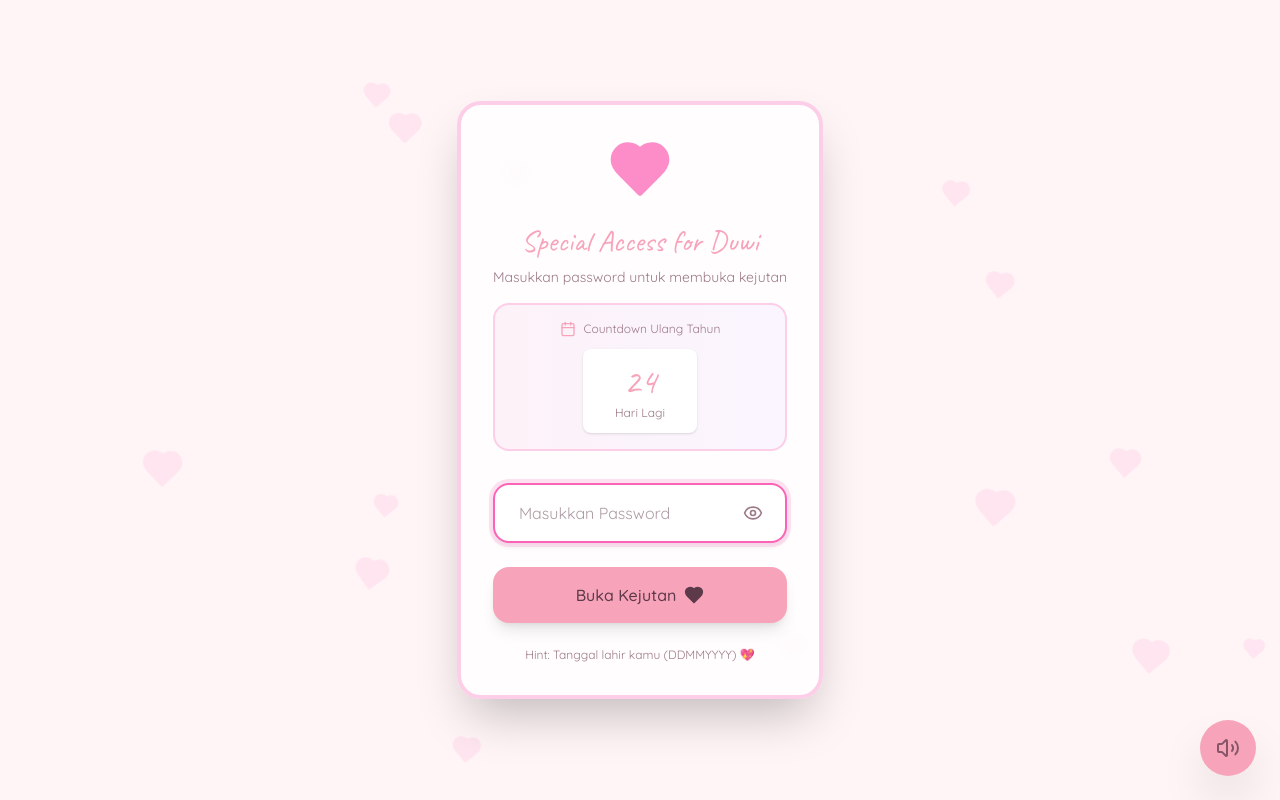
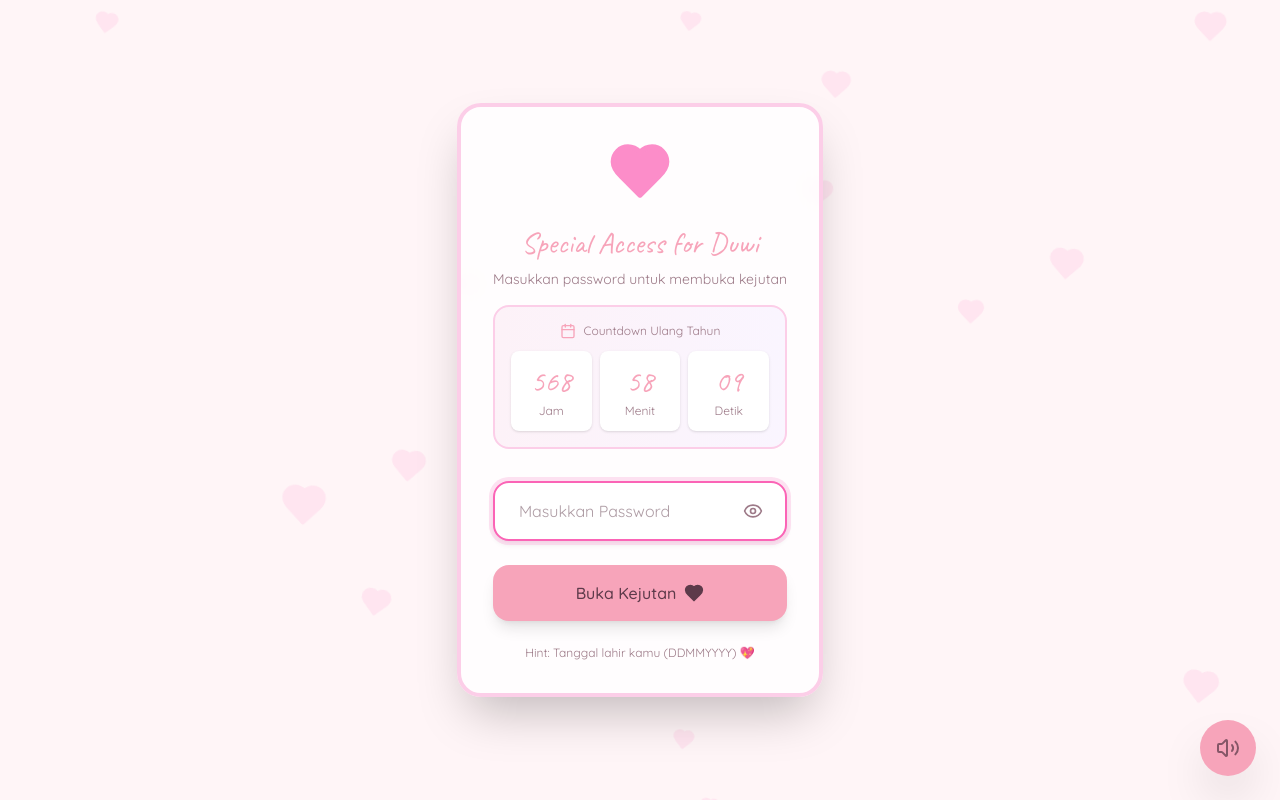
Before and after one commit to haekalnast/birthday-duwi, a React (Vite) app: page / in a window 1280 px wide. Built offline with nearby package versions, Linux system fonts and the light colour scheme.

Commit message:
Refactor GachaSection and PasswordPage components: update gift data structure for better organization, enhance countdown timer functionality, and improve layout for better user experience. Remove obsolete CSS and JS assets for a cleaner build.

```diff
--- a/src/app/components/GachaSection.tsx
+++ b/src/app/components/GachaSection.tsx
@@ -2,30 +2,45 @@ import { useState } from 'react';
 import { Gift, Heart, Sparkles, PartyPopper } from 'lucide-react';
 import confetti from 'canvas-confetti';
 
-// Hadiah yang pasti didapat (tapi hanya 3 dari 4 ini)
-const guaranteedGifts = [
-  { emoji: '💰', name: 'Biaya Pendaftaran Kuliah', description: 'Bantuan biaya pendaftaran kuliahmu' },
-  { emoji: '💍', name: 'Cincin Lamaran', description: 'Cincin spesial untuk langkah selanjutnya' },
-  { emoji: '🌹', name: 'Bunga', description: 'Buket bunga cantik untukmu' },
-  { emoji: '🥤', name: 'Tumbler Premium', description: 'Tumbler cantik untuk menemani hari-harimu' },
+type Gift = { id: string; emoji: string; name: string; description: string };
+
+// 3 hadiah yang pasti didapat (urutan random)
+const guaranteedGifts: Gift[] = [
+  {
+    id: 'bunga',
+    emoji: '🤍',
+    name: 'Bunga Lily Putih',
+    description: 'Buket bunga lily putih / bunga putih yang cantik untukmu',
+  },
+  {
+    id: 'tumbler',
+    emoji: '🥤',
+    name: 'Hydro Flask Birch 21oz',
+    description: 'Hydro Flask Standard Flex Straw Cap Tonal Birch 21 oz',
+  },
+  {
+    id: 'sepatu',
+    emoji: '👟',
+    name: 'Hijack Flo Silven',
+    description: 'Sepatu Hijack Flo Silven spesial untukmu',
+  },
 ];
 
-// Semua hadiah yang ditampilkan saat spin (termasuk yang tidak akan didapat)
-const allGifts = [
-  { emoji: '💰', name: 'Biaya Pendaftaran Kuliah', description: 'Bantuan biaya pendaftaran kuliahmu' },
-  { emoji: '💍', name: 'Cincin Lamaran', description: 'Cincin spesial untuk langkah selanjutnya' },
-  { emoji: '🥇', name: 'Mahar Emas', description: 'Mahar emas spesial untuk hari bahagia kita' },
-  { emoji: '🌹', name: 'Bunga', description: 'Buket bunga cantik untukmu' },
-  { emoji: '🥤', name: 'Tumbler Premium', description: 'Tumbler cantik untuk menemani hari-harimu' },
-  { emoji: '💒', name: 'Nikah di KUA', description: 'Biaya nikah di KUA' },
-  { emoji: '📱', name: 'HP iPhone', description: 'iPhone terbaru untukmu' },
-  { emoji: '💻', name: 'Laptop MacBook', description: 'MacBook untuk kerja dan kuliah' },
-  { emoji: '🏍️', name: 'Motor Baru', description: 'Motor baru untuk mobilitas' },
+// Pilihan kreatif saat spin (decoy — tidak akan didapat)
+const decoyGifts: Gift[] = [
+  { id: 'mahar', emoji: '🥇', name: 'Mahar Antam', description: 'Mahar emas Antam untuk hari bahagia kita' },
+  { id: 'tiffany', emoji: '💎', name: 'Cincin Tiffany & Co', description: 'Cincin Tiffany & Co. yang berkilau' },
+  { id: 'kuliah', emoji: '🎓', name: 'Biaya Kuliah UT', description: 'Biaya kuliah di Universitas Terbuka' },
+  { id: 'kua', emoji: '💒', name: 'Nikah di KUA', description: 'Paket nikah resmi di KUA' },
+  { id: 'iphone', emoji: '📱', name: 'iPhone 14', description: 'HP iPhone 14 impianmu' },
+  { id: 'macbook', emoji: '💻', name: 'MacBook Air M1', description: 'Laptop MacBook Air M1 untuk kuliah & kerja' },
 ];
+
+const allGifts: Gift[] = [...guaranteedGifts, ...decoyGifts];
 
 export function GachaSection() {
   const [isSpinning, setIsSpinning] = useState(false);
-  const [revealedGifts, setRevealedGifts] = useState<typeof allGifts>([]);
+  const [revealedGifts, setRevealedGifts] = useState<Gift[]>([]);
   const [currentEmoji, setCurrentEmoji] = useState('🎁');
   const [gachaCount, setGachaCount] = useState(0);
   const maxGachaCount = 3;
@@ -46,12 +61,11 @@ export function GachaSection() {
 
         // Select from guaranteed gifts only (that haven't been revealed)
         const availableGuaranteedGifts = guaranteedGifts.filter(
-          g => !revealedGifts.some(r => r.name === g.name)
+          g => !revealedGifts.some(r => r.id === g.id)
         );
 
-        const selectedGift = availableGuaranteedGifts.length > 0
-          ? availableGuaranteedGifts[Math.floor(Math.random() * availableGuaranteedGifts.length)]
-          : guaranteedGifts[Math.floor(Math.random() * guaranteedGifts.length)];
+        const selectedGift =
+          availableGuaranteedGifts[Math.floor(Math.random() * availableGuaranteedGifts.length)];
 
         setRevealedGifts(prev => [...prev, selectedGift]);
         setCurrentEmoji(selectedGift.emoji);
@@ -147,11 +161,11 @@ export function GachaSection() {
               Pilihan Hadiah:
             </p>
             <div className="grid grid-cols-3 gap-2">
-              {allGifts.map((gift, index) => (
+              {allGifts.map((gift) => (
                 <div
-                  key={index}
+                  key={gift.id}
                   className={`bg-gradient-to-br from-pink-50 to-purple-50 rounded-xl p-2 border-2 transition-all ${
-                    revealedGifts.some(r => r.name === gift.name)
+                    revealedGifts.some(r => r.id === gift.id)
                       ? 'border-pink-400 shadow-lg scale-105'
                       : 'border-pink-200'
                   }`}
--- a/src/app/components/PasswordPage.tsx
+++ b/src/app/components/PasswordPage.tsx
@@ -10,14 +10,14 @@ export function PasswordPage({ onSuccess }: PasswordPageProps) {
   const [error, setError] = useState(false);
   const [errorMessage, setErrorMessage] = useState('');
   const [showPassword, setShowPassword] = useState(false);
-  const [daysLeft, setDaysLeft] = useState(0);
+  const [timeLeft, setTimeLeft] = useState({ hours: 0, minutes: 0, seconds: 0 });
   const [isInputFocused, setIsInputFocused] = useState(false);
 
   const userPassword = '20051996'; // Duwi's password - only works on birthday
   const adminPassword = 'mrbean'; // Admin password - works anytime
 
   useEffect(() => {
-    const calculateDaysLeft = () => {
+    const calculateTimeLeft = () => {
       const now = new Date();
       const currentYear = now.getFullYear();
 
@@ -29,17 +29,22 @@ export function PasswordPage({ onSuccess }: PasswordPageProps) {
         birthday = new Date(currentYear + 1, 4, 20, 0, 0, 0);
       }
 
-      const diff = birthday.getTime() - now.getTime();
-      const days = Math.ceil(diff / (1000 * 60 * 60 * 24));
+      const diff = Math.max(0, birthday.getTime() - now.getTime());
+      const totalSeconds = Math.floor(diff / 1000);
+      const hours = Math.floor(totalSeconds / 3600);
+      const minutes = Math.floor((totalSeconds % 3600) / 60);
+      const seconds = totalSeconds % 60;
 
-      setDaysLeft(days);
+      setTimeLeft({ hours, minutes, seconds });
     };
 
-    calculateDaysLeft();
-    const timer = setInterval(calculateDaysLeft, 1000 * 60 * 60); // Update every hour
+    calculateTimeLeft();
+    const timer = setInterval(calculateTimeLeft, 1000);
 
     return () => clearInterval(timer);
   }, []);
+
+  const pad = (n: number) => String(n).padStart(2, '0');
 
   const isBirthday = () => {
     const now = new Date();
@@ -125,15 +130,26 @@ export function PasswordPage({ onSuccess }: PasswordPageProps) {
                   Countdown Ulang Tahun
                 </p>
               </div>
-              <div className="flex justify-center">
-                <div className="text-center">
-                  <div className="bg-white rounded-lg px-8 py-3 shadow-sm">
-                    <p className="text-4xl mb-1" style={{ fontFamily: 'Caveat, cursive', color: '#F7A4BA' }}>
-                      {daysLeft}
-                    </p>
-                    <p className="text-xs" style={{ color: '#9D7A88' }}>Hari Lagi</p>
+              <div className="flex justify-center gap-2">
+                {[
+                  { value: pad(timeLeft.hours), label: 'Jam' },
+                  { value: pad(timeLeft.minutes), label: 'Menit' },
+                  { value: pad(timeLeft.seconds), label: 'Detik' },
+                ].map((unit) => (
+                  <div key={unit.label} className="text-center flex-1">
+                    <div className="bg-white rounded-lg px-2 py-3 shadow-sm">
+                      <p
+                        className="text-2xl sm:text-3xl mb-1 tabular-nums"
+                        style={{ fontFamily: 'Caveat, cursive', color: '#F7A4BA' }}
+                      >
+                        {unit.value}
+                      </p>
+                      <p className="text-[10px] sm:text-xs" style={{ color: '#9D7A88' }}>
+                        {unit.label}
+                      </p>
+                    </div>
                   </div>
-                </div>
+                ))}
               </div>
             </div>
           </div>
```
Also changed, not shown: 5 other files (tests, documents, lock files or other folders).
